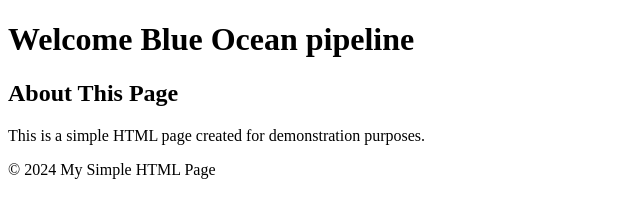
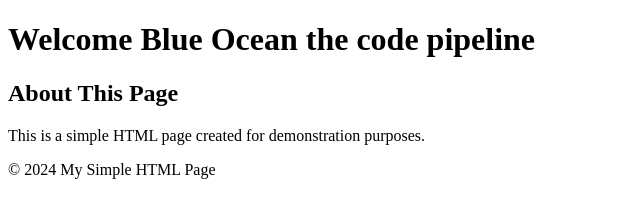
Before and after one commit to btechconsults/blue-ocean, a plain HTML site: page index.html in a window 1280 px wide. Shown: the whole page, without its empty margins (0-640 px from the left). Drawn offline with Linux system fonts and the light colour scheme.

Commit message:
Update index.html

```diff
--- a/index.html
+++ b/index.html
@@ -7,7 +7,7 @@
 </head>
 <body>
     <header>
-        <h1>Welcome Blue Ocean pipeline</h1>
+        <h1>Welcome Blue Ocean the code pipeline</h1>
     </header>
 
     <section>
```
